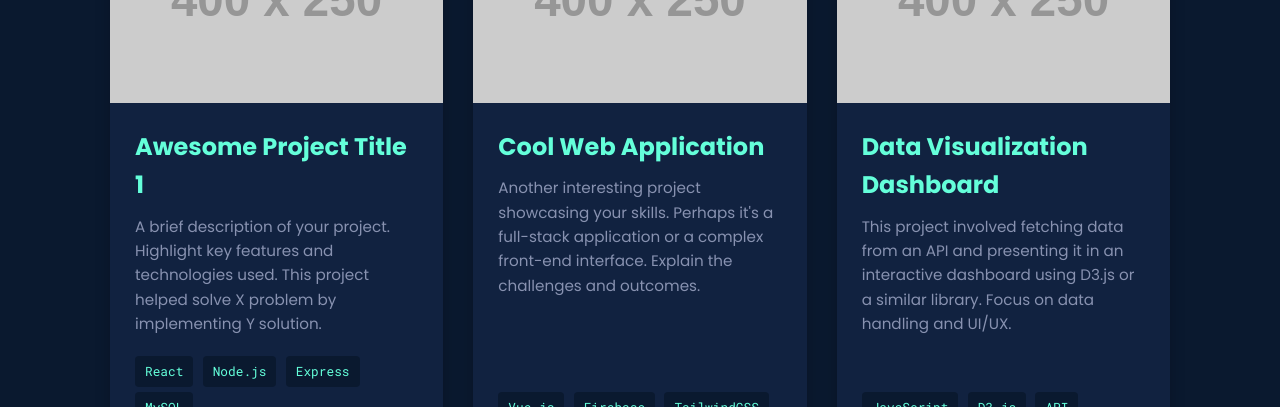
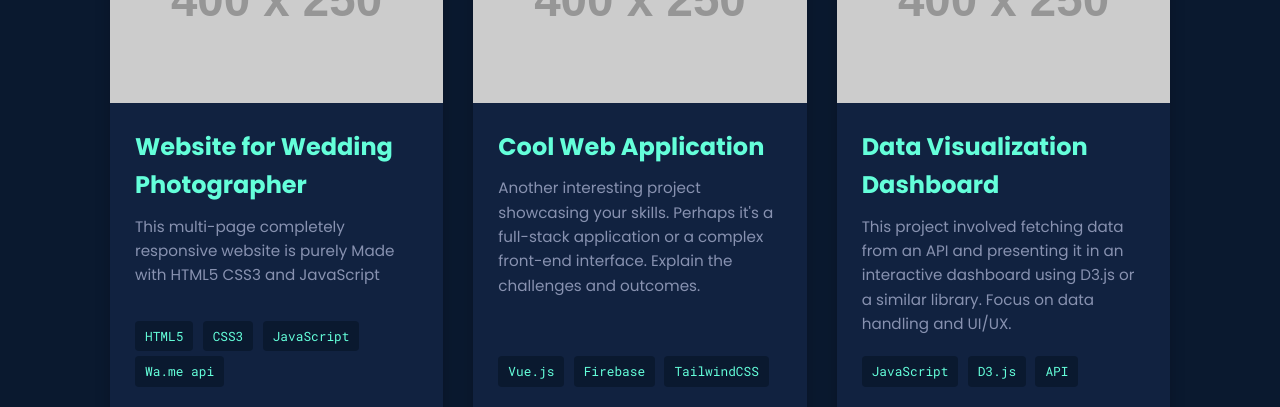
Before and after one commit to KrunalDhargave-KD/KrunalDhargave-KD-web.github.io, a plain HTML site: page index.html in a window 1280 px wide. Shown: the part 1970-2377 px from the top of the page. Drawn offline with Linux system fonts and the light colour scheme; placeholder pictures from the web are drawn by us.

Commit message:
Update project details in index.html

```diff
--- a/index.html
+++ b/index.html
@@ -638,21 +638,21 @@
             <div class="project-card">
                 <img src="https://via.placeholder.com/400x250/112240/64ffda?text=Project+Screenshot+1" alt="Project 1">
                 <div class="project-info">
-                    <h3>Awesome Project Title 1</h3>
-                    <p>A brief description of your project. Highlight key features and technologies used. This project helped solve X problem by implementing Y solution.</p>
+                    <h3>Website for Wedding Photographer</h3>
+                    <p>This multi-page completely responsive website is purely Made with HTML5 CSS3 and JavaScript </p>
                     <div class="project-tags">
-                        <span>React</span>
-                        <span>Node.js</span>
-                        <span>Express</span>
-                        <span>MySQL</span>
+                        <span>HTML5</span>
+                        <span>CSS3</span>
+                        <span>JavaScript</span>
+                        <span>Wa.me api</span>
                     </div>
                     <div class="project-links">
-                        <a href="#" target="_blank" title="GitHub Repository"><i class="fab fa-github"></i></a>
-                        <a href="#" target="_blank" title="Live Demo"><i class="fas fa-external-link-alt"></i></a>
+                        <a href="https://github.com/KrunalDhargave-KD/photostudio" target="_blank" title="GitHub Repository"><i class="fab fa-github"></i></a>
+                        <a href="https://krunaldhargave-kd.github.io/photostudio/" target="_blank" title="Live Demo"><i class="fas fa-external-link-alt"></i></a>
                     </div>
                 </div>
             </div>
-            <!-- Project 2 -->
+          <!-- Project 2 -->
             <div class="project-card">
                 <img src="https://via.placeholder.com/400x250/112240/64ffda?text=Project+Screenshot+2" alt="Project 2">
                 <div class="project-info">
```
